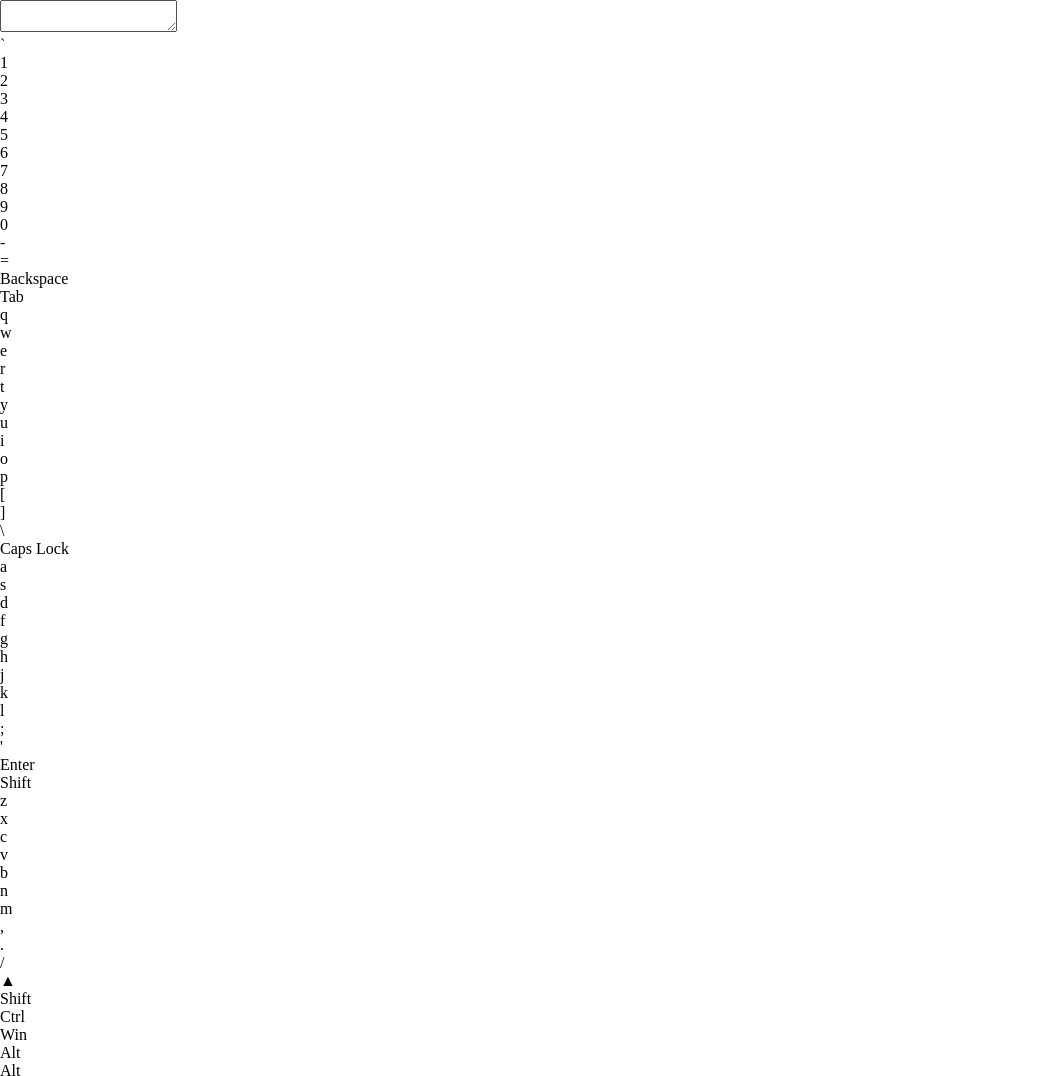
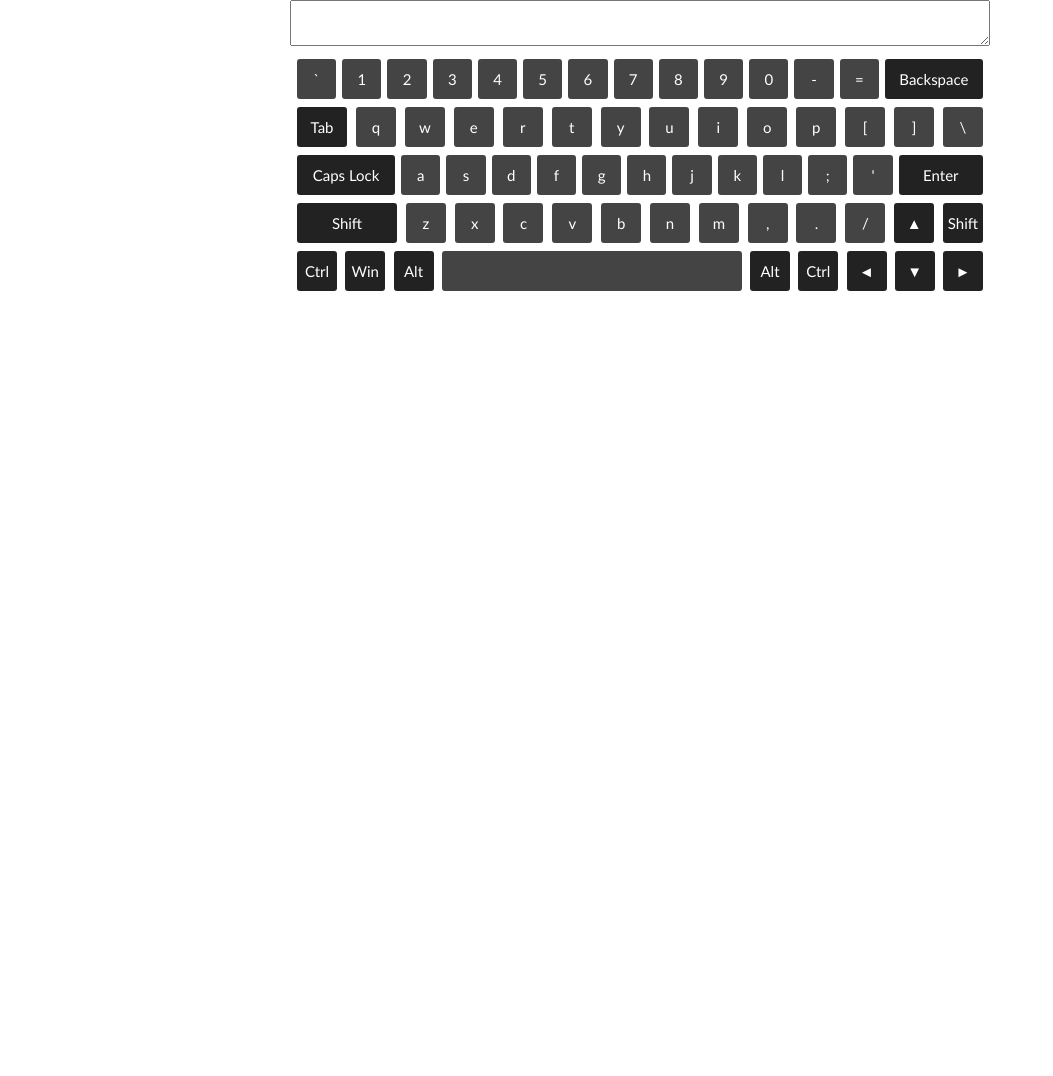
Before and after one commit to mariyavoytovich/virtual-keyboard, a website built with webpack: page index.html in a window 1280 px wide. Shown: the top 1076 px of the page, without its empty margins (0-1053 px from the left). After the commit the page ends 800 px from the top, so only its background shows below. Built offline with nearby package versions, Linux system fonts and the light colour scheme.

Commit message:
feat: add base layout and styles

```diff
--- a/src/js/Keyboard/Button.js
+++ b/src/js/Keyboard/Button.js
@@ -6,9 +6,6 @@ const cssClasses = {
 }
 
 export class Button extends ItemElement {
-  _keyCode;
-  _key;
-  _keyCode;
 
   constructor({ key, shiftKey, code, keyCode, location, keyName }) {
     super();
@@ -21,7 +18,13 @@ export class Button extends ItemElement {
   }
 
   createElement() {
-    const container = this.createDomNode('div', cssClasses.KEYBOARD_BUTTON, cssClasses.BUTTON);
+    const buttonClasses = [
+      cssClasses.KEYBOARD_BUTTON,
+      cssClasses.BUTTON,
+      `${this._keyName}-${cssClasses.BUTTON}`,
+      this._location ]
+
+    const container = this.createDomNode('div', ...buttonClasses);
     const key = this.createDomNode('span');
     key.textContent = this._key;
     container.append(key);
--- a/src/js/Keyboard/static/Keys.js
+++ b/src/js/Keyboard/static/Keys.js
@@ -1,5 +1,5 @@
 const locations = {
-  GENERAL: 'General keys',
+  GENERAL: 'general-keys',
   LEFT_SIDE_MODIFIER_KEYS: 'left-side-modifier-keys',
   RIGHT_SIDE_MODIFIER_KEYS: 'right-side-modifier-keys'
 }
@@ -8,13 +8,15 @@ const locations = {
 const keyTypes = {
   KEY: 'key',
   BACKSPACE: 'backspace',
-  TAB: 'Tab',
+  TAB: 'tab',
   CAPSLOCK: 'caps-lock',
   ENTER: 'enter',
   SHIFT: 'shift',
   ARROW: 'arrow',
   CONTROL: 'control',
-  SPACE: 'space'
+  SPACE: 'space',
+  ALT: 'alt',
+  META: 'meta'
 }
 
 export const keysByRows =
@@ -360,7 +362,7 @@ export const keysByRows =
         code: 'ShiftLeft',
         keyCode: 16,
         location: locations.LEFT_SIDE_MODIFIER_KEYS,
-        keyName: keyTypes.CAPSLOCK
+        keyName: keyTypes.SHIFT
       },
       {
         key: 'z',
@@ -474,7 +476,7 @@ export const keysByRows =
         code: 'MetaLeft',
         keyCode: 91,
         location: locations.LEFT_SIDE_MODIFIER_KEYS,
-        keyName: keyTypes.KEY
+        keyName: keyTypes.META
       },
       {
         key: 'Alt',
@@ -482,7 +484,7 @@ export const keysByRows =
         code: 'AltLeft',
         keyCode: 18,
         location: locations.LEFT_SIDE_MODIFIER_KEYS,
-        keyName: keyTypes.KEY
+        keyName: keyTypes.ALT
       },
       {
         key: '',
@@ -498,7 +500,7 @@ export const keysByRows =
         code: 'AltRight',
         keyCode: 18,
         location: locations.RIGHT_SIDE_MODIFIER_KEYS,
-        keyName: keyTypes.KEY
+        keyName: keyTypes.ALT
       },
       {
         key: 'Ctrl',
@@ -530,7 +532,7 @@ export const keysByRows =
         code: 'ArrowRight',
         keyCode: 39,
         location: locations.GENERAL,
-        keyName: keyTypes.KEY
+        keyName: keyTypes.ARROW
       }
     ]
   ]
--- /dev/null
+++ b/src/sass/abstract/_constants.scss
@@ -0,0 +1,26 @@
+//Sizes
+$button-size: 40px;
+$button-border-radius: 3px;
+$tab-button-widht: 50px;
+$caps-lock-button-widht: 100px;
+$shift-button-widht: 100px;
+$space-button-widht: 300px;
+$backspace-button-widht: 100px;
+$enter-button-widht: 86px;
+$container-max-widht: 700px;
+
+//Margins
+$keyboard-rows-margin: 8px;
+$keyboard-buttons-margin: 6px;
+
+//Paddings
+$element-padding: 7px;
+
+//Colors
+$button-color: #ffffff;
+$button-backgrount-color: #444444;
+$control-button-color: #222222;
+
+//Font
+$font-weight: 400;
+$font-bolt-weight: 500;
--- /dev/null
+++ b/src/sass/abstract/_mixin.scss
@@ -0,0 +1,6 @@
+@mixin font ($size, $height: $size, $weight: bold, $style: normal) {
+    font-style: $style;
+    font-weight: $weight;
+    font-size: $size;
+    line-height: $height;
+}
--- a/src/sass/base/_base.scss
+++ b/src/sass/base/_base.scss
@@ -3,3 +3,15 @@
     margin: 0;
     box-sizing: border-box;
 }
+
+html {
+    font-size: 10px;
+}
+
+.container{
+    margin: 0 auto;
+    max-width: $container-max-widht;
+    width: 100%;
+    font-family: "Trebuchet MS", "Helvetica", sans-serif;
+    @include font($size: 1.5rem, $height: 2.4rem, $weight: $font-weight);
+}
--- /dev/null
+++ b/src/sass/components/_text-editor.scss
@@ -0,0 +1,4 @@
+.text-editor{
+    width: 100%;
+    padding: $element-padding;
+}
--- /dev/null
+++ b/src/sass/components/_virtual-keyboard.scss
@@ -0,0 +1,62 @@
+.virtual-keyboard {
+  width: 100%;
+  display: flex;
+  flex-direction: column;
+  gap: $keyboard-rows-margin;
+  text-align: center;
+  padding: $element-padding;
+}
+
+.keyboard-row {
+  display: flex;
+  justify-content: space-between;
+  gap: $keyboard-buttons-margin;
+}
+
+.keyboard-button {
+  width: $button-size;
+  height: $button-size;
+  color: $button-color;
+  background: $button-backgrount-color;
+  line-height: $button-size;
+  border-radius: $button-border-radius;
+  user-select: none;
+  cursor: pointer;
+
+  &.backspace-button,
+  &.tab-button,
+  &.caps-lock-button,
+  &.enter-button,
+  &.shift-button,
+  &.arrow-button,
+  &.control-button,
+  &.alt-button,
+  &.meta-button {
+    background-color: $control-button-color;
+    font-weight: $font-weight;
+  }
+
+  &.tab-button {
+    width: $tab-button-widht;
+  }
+
+  &.caps-lock-button {
+    width: $caps-lock-button-widht;
+  }
+
+  &.shift-button.left-side-modifier-keys {
+    width: $shift-button-widht;
+  }
+
+  &.backspace-button {
+    width: $backspace-button-widht;
+  }
+
+  &.space-button {
+    width: $space-button-widht;
+  }
+
+  &.enter-button{
+    width: $enter-button-widht;
+  }
+}
--- a/src/sass/style.scss
+++ b/src/sass/style.scss
@@ -1,2 +1,10 @@
+//Abstact
+@import 'abstract/constants';
+@import 'abstract/mixin';
+
 //Base
 @import 'base/base';
+
+//Components
+@import 'components/text-editor';
+@import 'components/virtual-keyboard';
```
